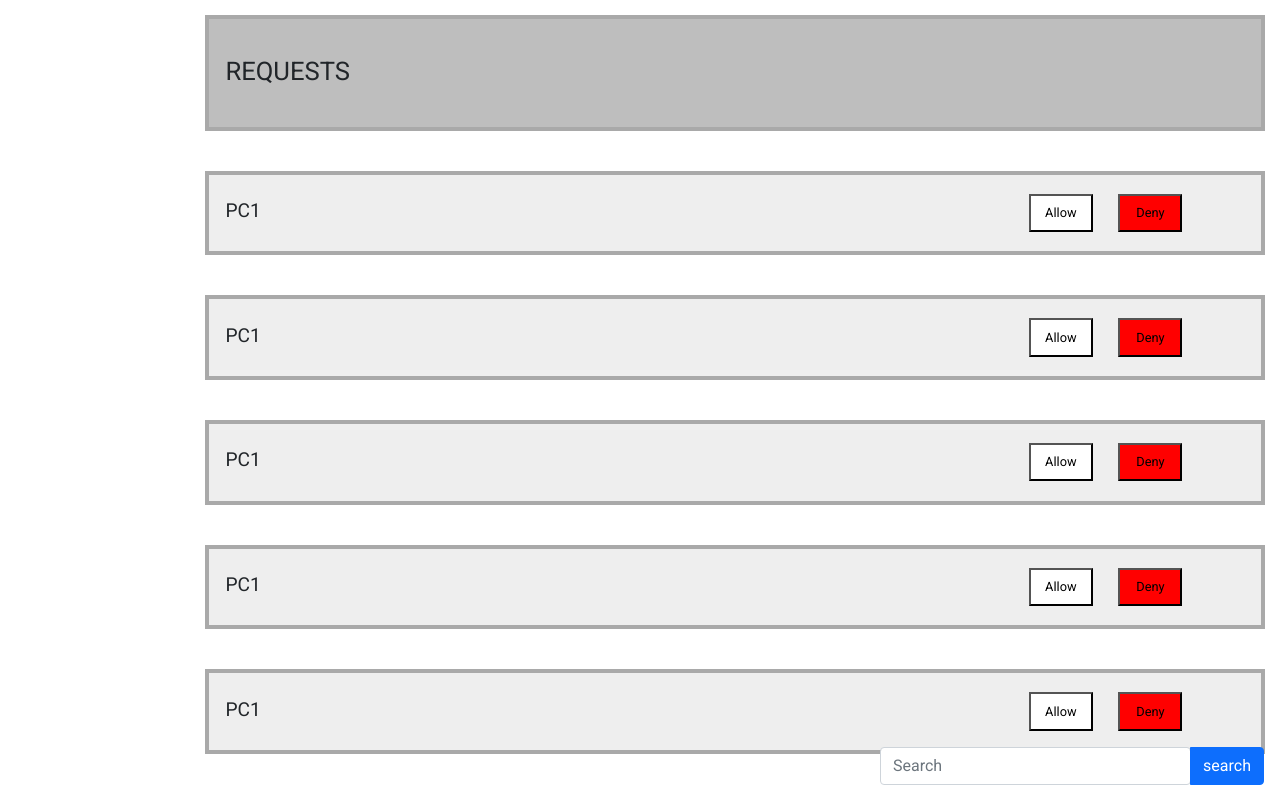
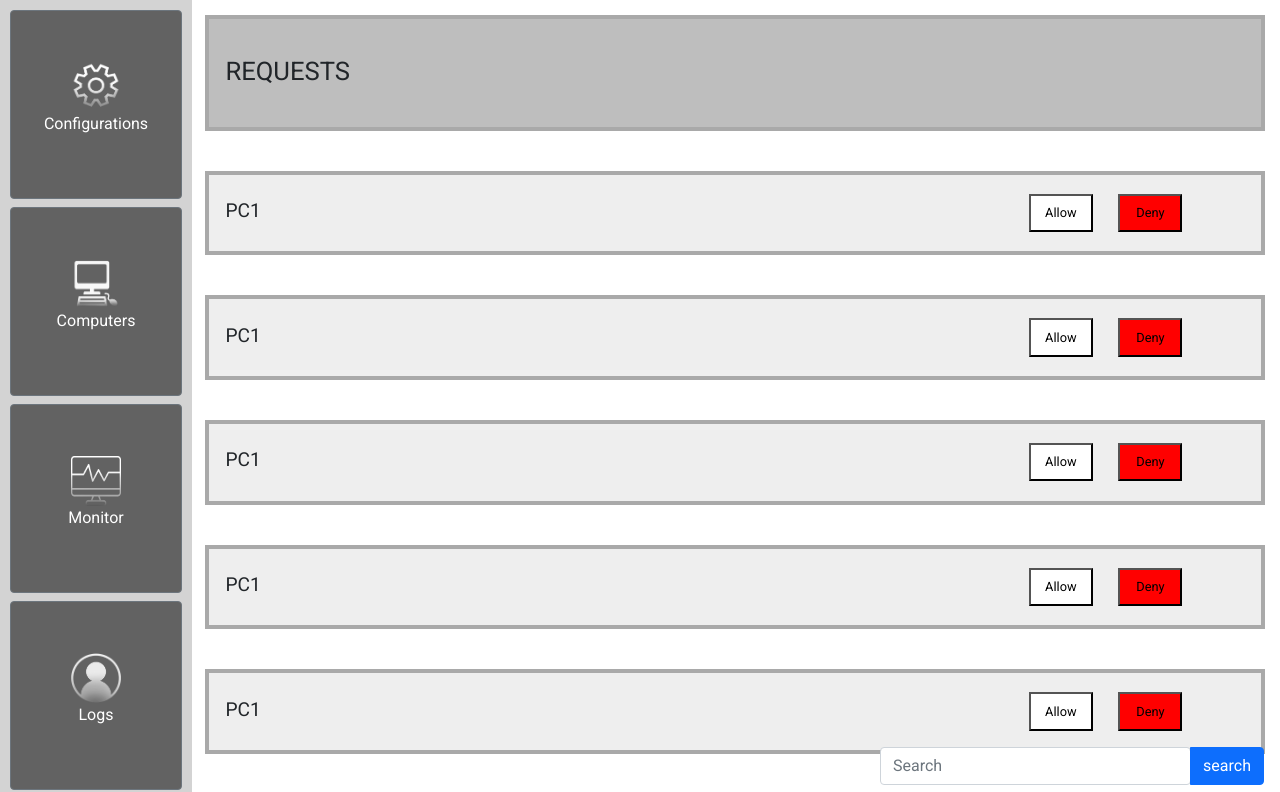
Before and after one commit to Martinius1/Pablle, an Angular app: page /requests in a window 1280 px wide. Shown: the top 792 px of the page. Built offline with nearby package versions, Linux system fonts and the light colour scheme.

Commit message:
opravení side bar v requests.component.html

```diff
--- a/src/app/pages/requests/requests.component.html
+++ b/src/app/pages/requests/requests.component.html
@@ -1,3 +1,4 @@
+<app-side-bar></app-side-bar>
 <div class="header-background">
   <h1 class="request-header">
     REQUESTS
```
